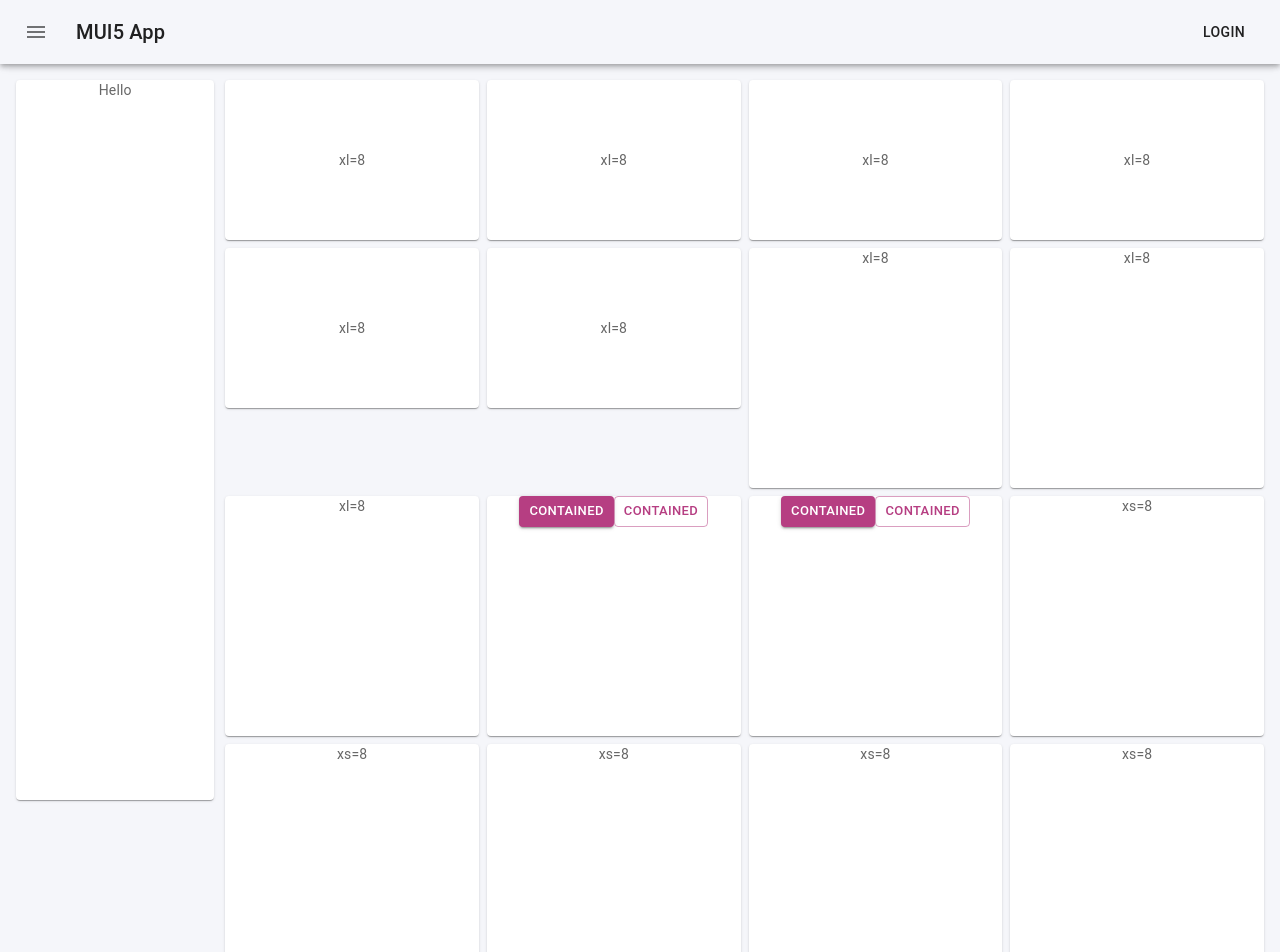
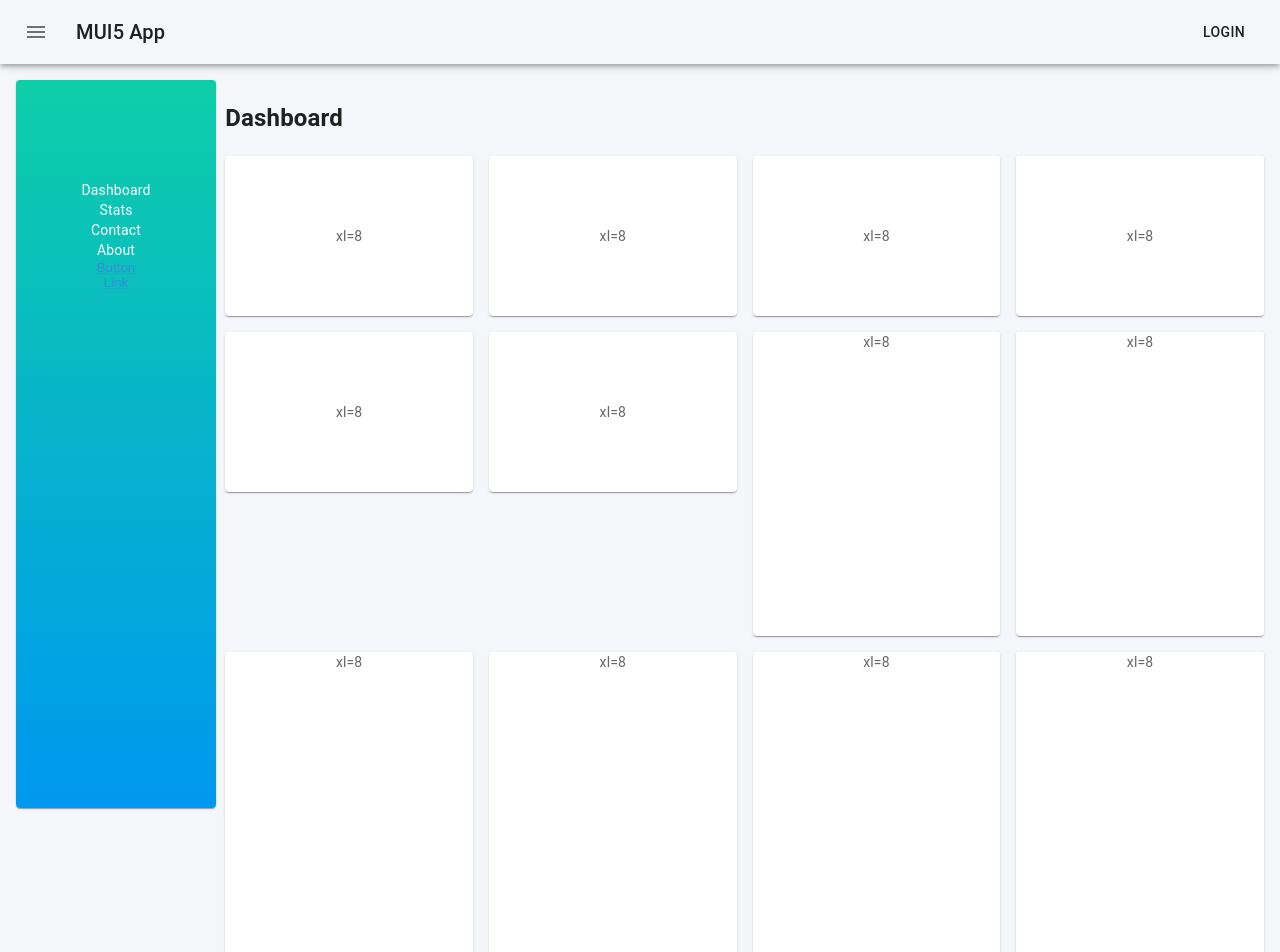
Before and after one commit to arjunkayalmoni/muiv5-rr6-lab, a React (Create React App) app: page / in a window 1280 px wide. Shown: the top 952 px of the page. Built offline with nearby package versions, Linux system fonts and the light colour scheme.

Commit message:
Updated BaseLayout

```diff
--- a/src/components/layouts/BaseLayout.jsx
+++ b/src/components/layouts/BaseLayout.jsx
@@ -1,142 +1,128 @@
 import * as React from "react";
+import { BrowserRouter as Router, Routes, Route, NavLink } from "react-router-dom";
+import Link from "@mui/material/Link";
 import { styled } from "@mui/material/styles";
 import Box from "@mui/material/Box";
 import Paper from "@mui/material/Paper";
 import Grid from "@mui/material/Grid";
 import { Button } from "@mui/material";
+import { Dashboard } from "../pages/Dashboard";
+import { About } from "../pages/About";
+import { Profile } from "../pages/Profile";
+import { ErrorPage } from "../pages/ErrorPage";
+import { spacing } from "@mui/material/node_modules/@mui/system";
+import { Stats } from "../pages/Stats";
+import { Contact } from "../pages/Contact";
+import { palette } from "@mui/system";
+import { purple } from "@mui/material/colors";
 
 
-const StatuItem = styled(Paper)(({ theme }) => ({
-	...theme.typography.body2,
-	textAlign: "center",
-	minHeight: theme.spacing(20),
-    color: theme.palette.text.secondary,
-    'display': 'flex',
-    flexDirection: 'column',
-    justifyContent: 'center',
-}));
-
-const Item = styled(Paper)(({ theme }) => ({
-	...theme.typography.body2,
-    textAlign: "center",
-    minHeight: theme.spacing(30),
-    color: theme.palette.text.secondary,
-}));
 
 const SideBar = styled(Paper)(({ theme }) => ({
 	...theme.typography.body2,
 	textAlign: "center",
-    color: theme.palette.text.secondary,
-    height: '90vh',
-	position: 'fixed',
-	zIndex: 1000,
-	width: "15.5%" // theme.spacing(25)
+	color: "#fff",
+	// background: theme.palette.background.sideBar.main,
+	background: "linear-gradient(0deg, #0098f0 0%, #0ecea8 100%)",
+	display: "flex",
+	flexDirection: "column",
+	alignItems: "center",
+	height: "91vh",
+	position: "fixed",
+	padding: 100,
+	width: "15.5%", // theme.spacing(25)
+	// fontSize: "1.5em",
+	textDecoration: "none",
 }));
+
+const links = {
+	listStyle: 'none',
+	linkStyle: 'none',
+	// fontSize: '1.5em'
+}
+
+const activeStyle = {
+	border: '2px solid cyan',
+	padding: "10px",
+	textDecoration: "none"
+}
+
+const boxStyle = { m: 2 }
+
+const navLinks = [
+	{ name: "Dashboard", url: "/", element: <Dashboard /> },
+	{ name: "Stats", url: "stats", element: <Stats /> },
+	{ name: "Contact", url: "contact", element: <Contact /> },
+	{ name: "About", url: "about", element: <About /> },
+];
+
 
 const BaseLayout = () => {
 	return (
-		<Box sx={{ flexGrow: 1, m: 2 }}>
-			<Grid container spacing={1}>
-				<Grid item xs={2}>
-					<SideBar>
-						Hello
-					</SideBar>
-				</Grid>
-				<Grid item xs={10}>
-					<Grid container spacing={1}>
-						<Grid item md={4} lg={3} xl={2}>
-							<StatuItem>xl=8</StatuItem>
-						</Grid>
-						<Grid item md={4} lg={3} xl={2}>
-							<StatuItem>xl=8</StatuItem>
-						</Grid>
-						<Grid item md={4} lg={3} xl={2}>
-							<StatuItem>xl=8</StatuItem>
-						</Grid>
-						<Grid item md={4} lg={3} xl={2}>
-							<StatuItem>xl=8</StatuItem>
-						</Grid>
-						<Grid item md={4} lg={3} xl={2}>
-							<StatuItem>xl=8</StatuItem>
-						</Grid>
-						<Grid item md={4} lg={3} xl={2}>
-							<StatuItem>xl=8</StatuItem>
-						</Grid>
+		<Router>
+			<Box sx={{ ...boxStyle }}>
+				<Grid container spacing={1}>
+					<Grid item xs={2}>
+						<SideBar className="sideBarGreen">
+							{navLinks.map((link) => (
+								<NavLink
+									component={<Button />}
+									// variant={({ isActive }) =>
+									// 	isActive ? "outlined" : "link"
+									// }
 
-						<Grid item md={4} lg={3} xl={4}>
-							<Item>xl=8</Item>
-						</Grid>
-						<Grid item md={4} lg={3} xl={4}>
-							<Item>xl=8</Item>
-						</Grid>
-						<Grid item md={4} lg={3} xl={4}>
-							<Item>xl=8</Item>
-						</Grid>
+									// style={({ isActive }) =>
+									// 	isActive ? activeStyle : undefined
+									// }
+									to={link.url}
+									key={link.name}
+								>
+									{link.name}
+								</NavLink>
+							))}
+							<Link
+								component="button"
+								variant="outlined"
+								onClick={() => {
+									console.info("I'm a button.");
+								}}
+							>
+								Button Link
+							</Link>
+							{/* <NavLink
+								style={({ isActive }) =>
+									isActive ? activeStyle : undefined
+								}
+								to="/profile"
+							>
+								Profile
+							</NavLink> */}
+						</SideBar>
+					</Grid>
+					<Grid item xs={10}>
+						<Routes>
+							{navLinks.map((link) => (
+								<Route
+									path={link.url}
+									element={link.element}
+									key={link.name}
+								/>
+							))}
+							{/* <Route path="/" element={<Dashboard />} />
+							<Route path="about" element={<About />} />
+							<Route path="about" element={<About />} />
+							<Route path="about" element={<About />} /> */}
 
-						<Grid item md={4} lg={3} xs={6}>
-							<Item>
-								<Button
-									variant="contained"
-									color="secondary"
-									size="small"
-								>
-									Contained
-								</Button>
-								<Button
-									variant="outlined"
-									color="secondary"
-									size="small"
-								>
-									Contained
-								</Button>
-							</Item>
-						</Grid>
-						<Grid item md={4} lg={3} xs={6}>
-							<Item>
-								<Button
-									variant="contained"
-									color="secondary"
-									size="small"
-								>
-									Contained
-								</Button>
-								<Button
-									variant="outlined"
-									color="secondary"
-									size="small"
-								>
-									Contained
-								</Button>
-							</Item>
-						</Grid>
-						<Grid item md={4} lg={3} xs={10}>
-							<Item>xs=8</Item>
-						</Grid>
-						<Grid item md={4} lg={3} xs={2}>
-							<Item>xs=8</Item>
-						</Grid>
-						<Grid item md={4} lg={3} xs={10}>
-							<Item>xs=8</Item>
-						</Grid>
-						<Grid item md={4} lg={3} xs={2}>
-							<Item>xs=8</Item>
-						</Grid>
-						<Grid item md={4} lg={3} xs={10}>
-							<Item>xs=8</Item>
-						</Grid>
-						<Grid item md={4} lg={3} xs={2}>
-							<Item>xs=8</Item>
-						</Grid>
-						<Grid item md={4} lg={3} xs={10}>
-							<Item>xs=8</Item>
-						</Grid>
-						<Grid item md={4} lg={3} xs={2}>
-							<Item>xs=8</Item>
-						</Grid>
+							<Route
+								path="profile/:username"
+								element={<Profile />}
+							/>
+							<Route path="*" element={<ErrorPage />} />
+						</Routes>
 					</Grid>
 				</Grid>
-			</Grid>
-		</Box>
+			</Box>
+		</Router>
 	);
 };
 
```
